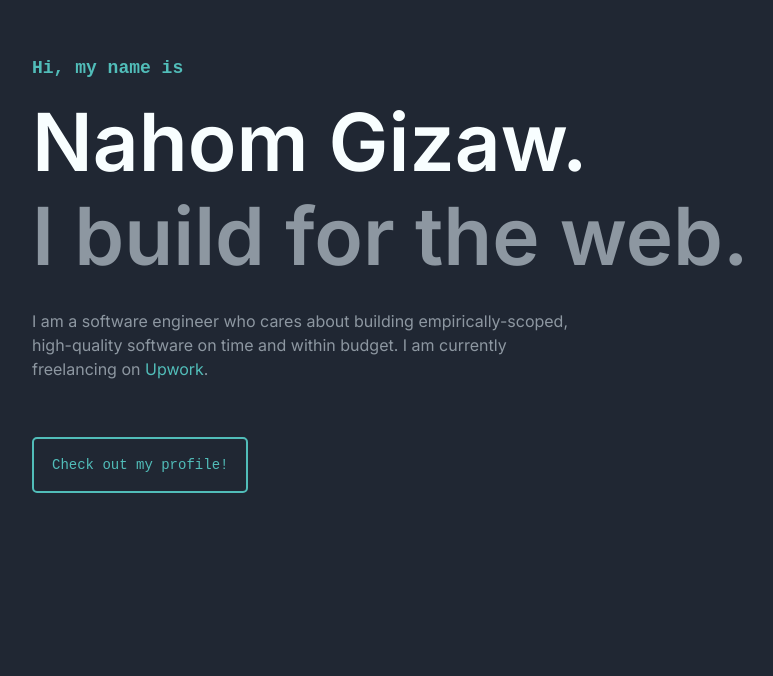
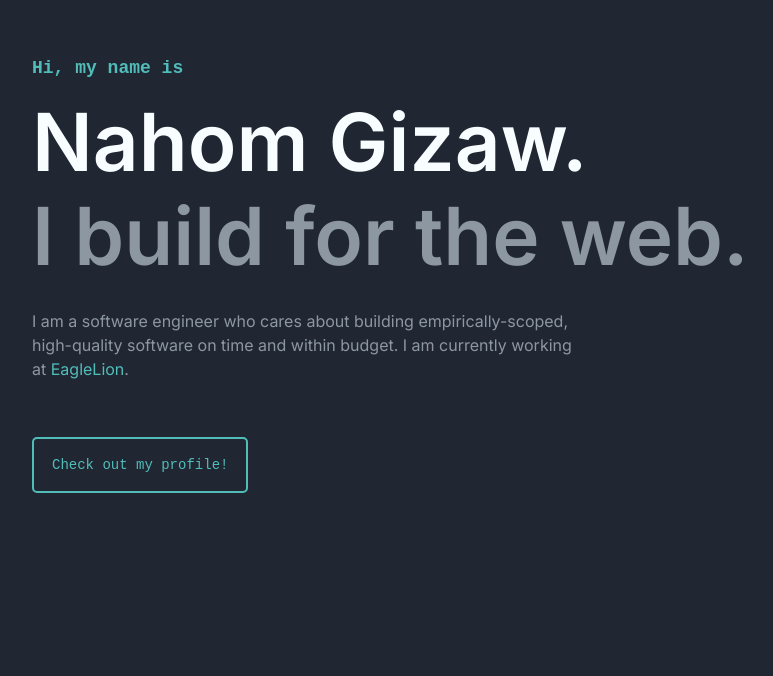
Before and after one commit to gizawNahom/one-page-resume, a Next.js app: page / in a window 1280 px wide. Shown: the part 124-800 px from the top of the page, without its empty margins (118-891 px from the left). Built offline with nearby package versions, Linux system fonts and the light colour scheme.

Commit message:
change contact link and current working at place

```diff
--- a/app/page.tsx
+++ b/app/page.tsx
@@ -16,7 +16,8 @@ export default async function Home() {
   const projects = await readProjects();
   const companies: Company[] = await readCompanies();
   const email = "nahomgizaw4@gmail.com";
-  const upworkLink = "https://www.upwork.com/freelancers/~011abe9054337668dc";
+  // const upworkLink = "https://www.upwork.com/freelancers/~011abe9054337668dc";
+  const upworkLink = "https://www.linkedin.com/in/nahom-gizaw-7ab824311/";
 
   return (
     <SplashScreen>
@@ -109,13 +110,13 @@ export default async function Home() {
         <p className="hero__text fade-up">
           I am a software engineer who cares about building empirically-scoped,
           high-quality software on time and within budget. I am currently
-          freelancing on{" "}
+          working at{" "}
           <a
-            href="https://www.upwork.com/"
+            href="https://www.eaglelionsystems.com/"
             className="content-link"
             target="_blank"
           >
-            Upwork
+            EagleLion
           </a>
           .
         </p>
```
